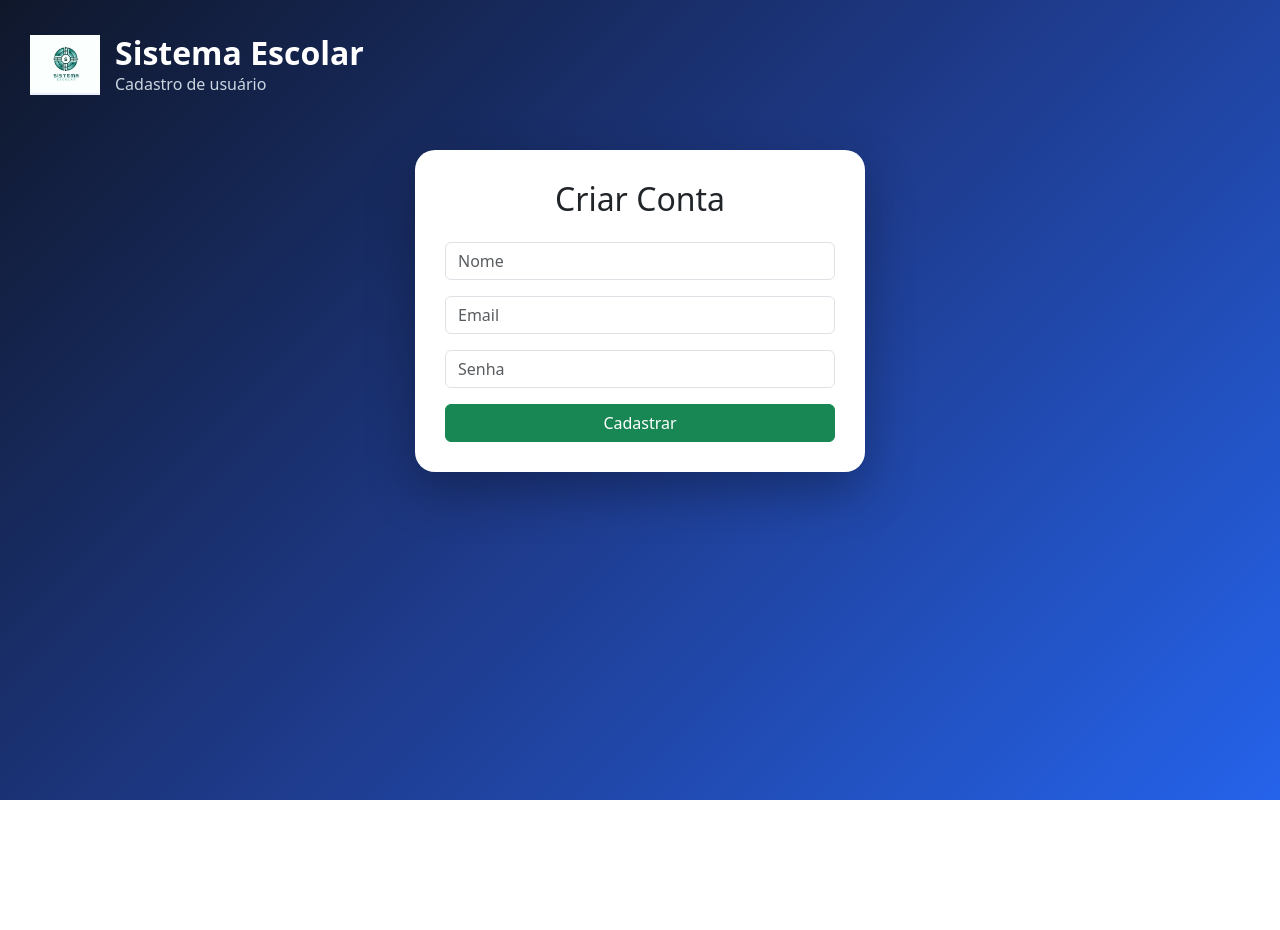
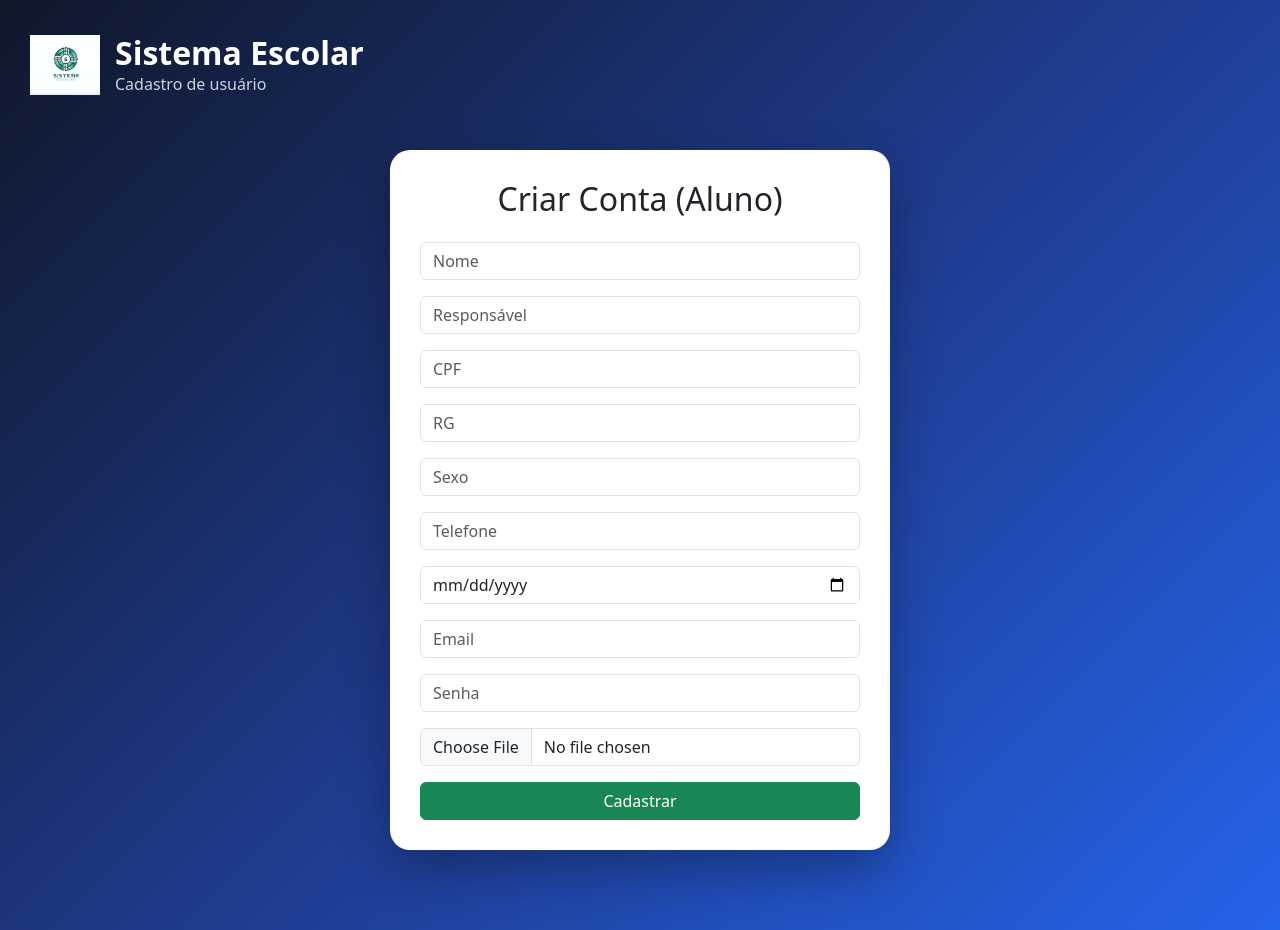
Before and after one commit to marciodutra/sistemaescolar, a React (Create React App) app in the folder frontend/: page /register in a window 1280 px wide. Before the commit the page ends 800 px from the top, so only its background shows below. Built offline with nearby package versions, Linux system fonts and the light colour scheme; no server answers.

Commit message:
add register aluno completo

```diff
--- a/frontend/src/pages/Register.jsx
+++ b/frontend/src/pages/Register.jsx
@@ -4,30 +4,54 @@ import { useNavigate } from "react-router-dom";
 import Layout from "../components/Layout";
 
 function Register() {
+  const navigate = useNavigate();
+
   const [nome, setNome] = useState("");
   const [email, setEmail] = useState("");
   const [senha, setSenha] = useState("");
 
-  const navigate = useNavigate();
+  const [responsavel, setResponsavel] = useState("");
+  const [cpf, setCpf] = useState("");
+  const [rg, setRg] = useState("");
+  const [sexo, setSexo] = useState("");
+  const [telefone, setTelefone] = useState("");
+  const [dataNascimento, setDataNascimento] = useState("");
+  const [foto, setFoto] = useState(null);
 
   async function cadastrar() {
     try {
+      const formData = new FormData();
+
+      formData.append("nome", nome);
+      formData.append("email", email);
+      formData.append("senha", senha);
+
+      formData.append("responsavel", responsavel);
+      formData.append("cpf", cpf);
+      formData.append("rg", rg);
+      formData.append("sexo", sexo);
+      formData.append("telefone", telefone);
+      formData.append("data_nascimento", dataNascimento);
+
+      if (foto) formData.append("foto", foto);
+
       const response = await axios.post(
         "https://sistemaescolar-tkvc.onrender.com/auth/register",
+        formData,
         {
-          nome,
-          email,
-          senha,
+          headers: {
+            "Content-Type": "multipart/form-data"
+          }
         }
       );
 
       localStorage.setItem("token", response.data.token);
-      localStorage.setItem("email", response.data.email);
-      localStorage.setItem("nome", response.data.nome);
+      localStorage.setItem("email", response.data.user.email);
+      localStorage.setItem("nome", response.data.user.nome);
 
       navigate("/dashboard");
     } catch (err) {
-      alert(err.response?.data?.erro);
+      alert(err.response?.data?.erro || "Erro ao cadastrar");
     }
   }
 
@@ -35,21 +59,63 @@ function Register() {
     <Layout titulo="Cadastro de usuário">
       <div
         style={{
-          maxWidth: 450,
+          maxWidth: 500,
           margin: "50px auto",
           background: "#fff",
           padding: 30,
           borderRadius: 20,
-          boxShadow: "0 20px 50px rgba(0,0,0,.3)",
+          boxShadow: "0 20px 50px rgba(0,0,0,.3)"
         }}
       >
-        <h2 className="text-center mb-4">Criar Conta</h2>
+        <h2 className="text-center mb-4">Criar Conta (Aluno)</h2>
 
         <input
           className="form-control mb-3"
           placeholder="Nome"
           value={nome}
           onChange={(e) => setNome(e.target.value)}
+        />
+
+        <input
+          className="form-control mb-3"
+          placeholder="Responsável"
+          value={responsavel}
+          onChange={(e) => setResponsavel(e.target.value)}
+        />
+
+        <input
+          className="form-control mb-3"
+          placeholder="CPF"
+          value={cpf}
+          onChange={(e) => setCpf(e.target.value)}
+        />
+
+        <input
+          className="form-control mb-3"
+          placeholder="RG"
+          value={rg}
+          onChange={(e) => setRg(e.target.value)}
+        />
+
+        <input
+          className="form-control mb-3"
+          placeholder="Sexo"
+          value={sexo}
+          onChange={(e) => setSexo(e.target.value)}
+        />
+
+        <input
+          className="form-control mb-3"
+          placeholder="Telefone"
+          value={telefone}
+          onChange={(e) => setTelefone(e.target.value)}
+        />
+
+        <input
+          type="date"
+          className="form-control mb-3"
+          value={dataNascimento}
+          onChange={(e) => setDataNascimento(e.target.value)}
         />
 
         <input
@@ -67,10 +133,13 @@ function Register() {
           onChange={(e) => setSenha(e.target.value)}
         />
 
-        <button
-          className="btn btn-success w-100"
-          onClick={cadastrar}
-        >
+        <input
+          type="file"
+          className="form-control mb-3"
+          onChange={(e) => setFoto(e.target.files[0])}
+        />
+
+        <button className="btn btn-success w-100" onClick={cadastrar}>
           Cadastrar
         </button>
       </div>
```
Also changed, not shown: 1 other file (tests, documents, lock files or other folders).
